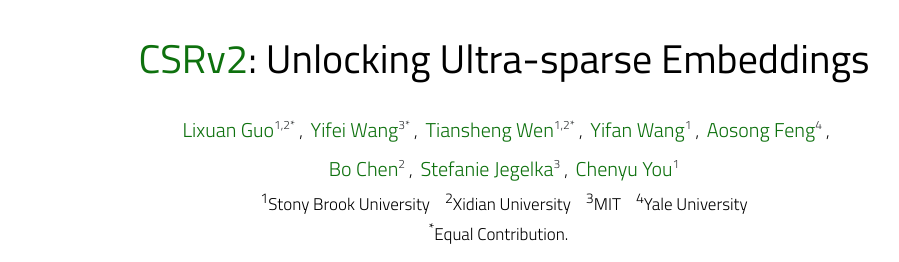
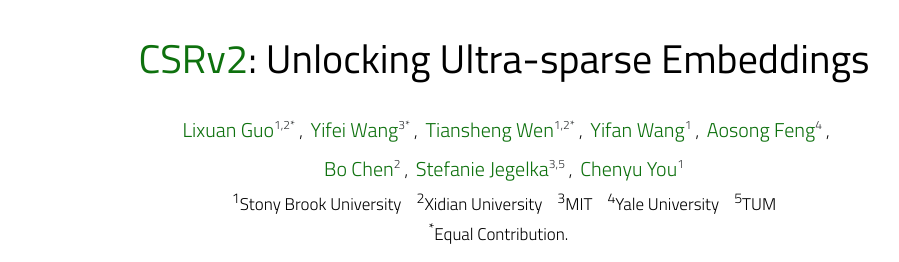
Before and after one commit to Veritas2024/CSRv2, a plain HTML site: page index.html in a window 1280 px wide. Shown: the top 262 px of the page, without its empty margins (136-1035 px from the left). Drawn offline with nearby package versions, Linux system fonts and the light colour scheme; a script that the page names is missing; a web font is replaced by a local one.

Commit message:
update project page

```diff
--- a/index.html
+++ b/index.html
@@ -414,7 +414,7 @@
                 <a href="https://asfeng.github.io/">Aosong Feng<sup>4</sup></a>,
                 <br>
                 <a href="https://web.xidian.edu.cn/bchen/en/index.html">Bo Chen<sup>2</sup></a>,
-                <a href="https://people.csail.mit.edu/stefje/">Stefanie Jegelka<sup>3</sup></a>,
+                <a href="https://people.csail.mit.edu/stefje/">Stefanie Jegelka<sup>3,5</sup></a>,
                 <a href="https://chenyuyou.me/">Chenyu You<sup>1</sup></a>
             </div>
         </center>
@@ -423,7 +423,8 @@
             <span><sup>1</sup>Stony Brook University</span>&nbsp;&nbsp;&nbsp;
             <span><sup>2</sup>Xidian University</span>&nbsp;&nbsp;&nbsp;
             <span><sup>3</sup>MIT</span>&nbsp;&nbsp;&nbsp;
-            <span><sup>4</sup>Yale University</span> <br/>
+            <span><sup>4</sup>Yale University</span>&nbsp;&nbsp;&nbsp;
+            <span><sup>5</sup>TUM</span> <br/>
         </div>
         <div class="affiliations">
             <span><sup>*</sup>Equal Contribution.</span>&nbsp;&nbsp;&nbsp;
```
